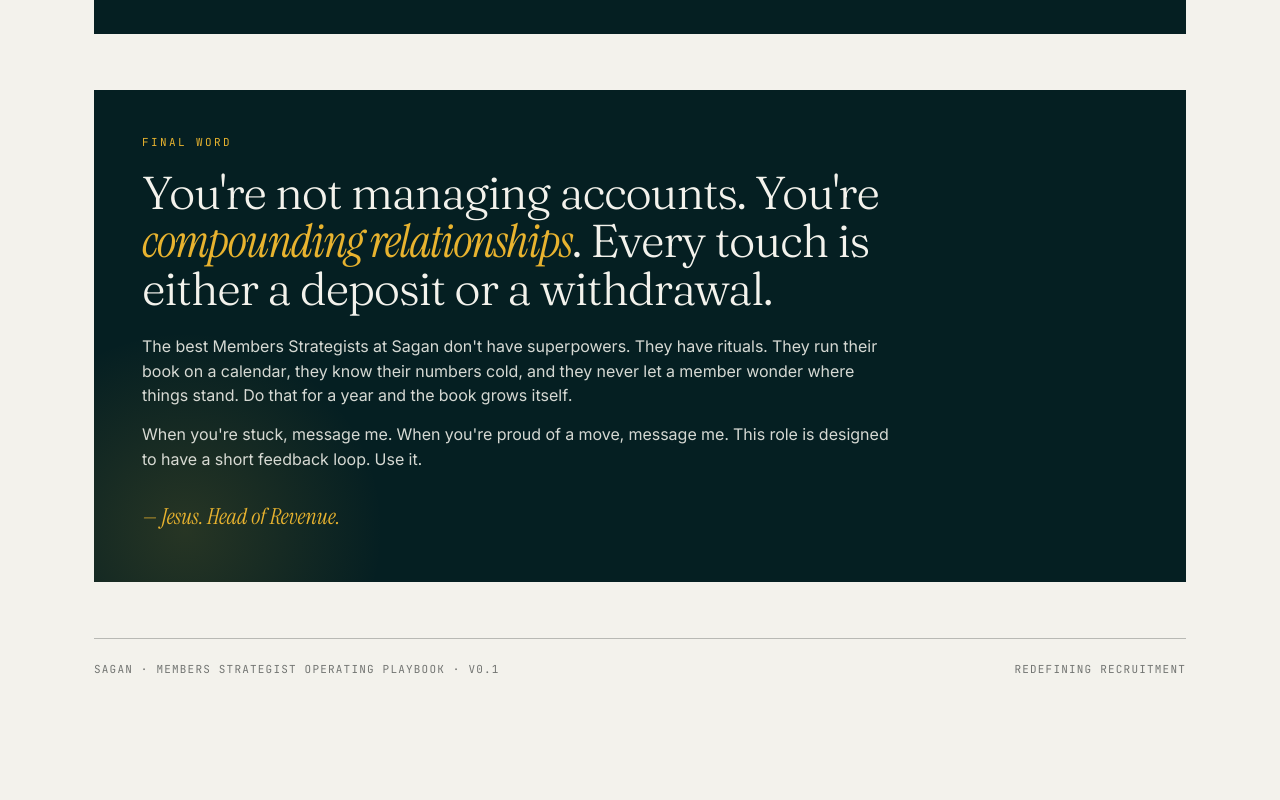
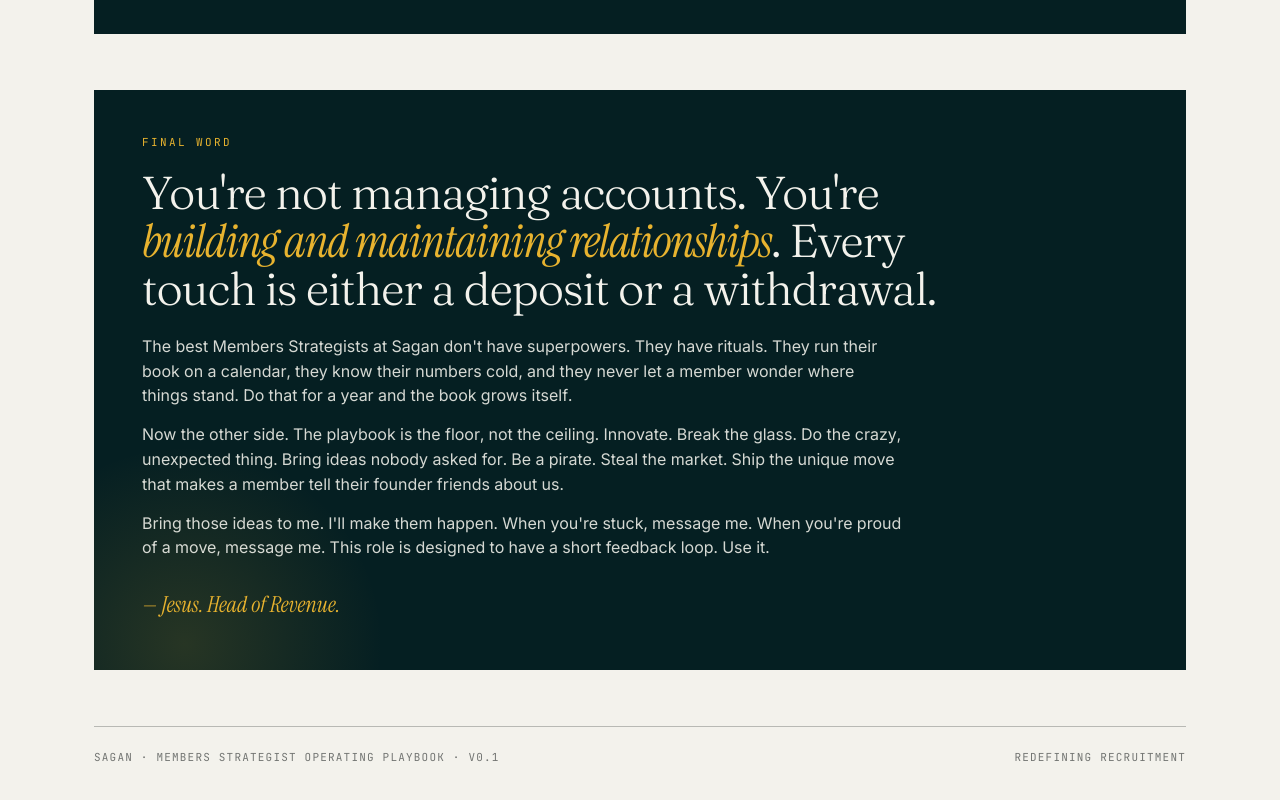
Before and after one commit to wg-dotcom/sagan-members-strategist-playbook, a plain HTML site: page index.html in a window 1280 px wide. Shown: the part 7498-8298 px from the top of the page. Before the commit the page ends 8236 px from the top, so only its background shows below. Drawn offline with Linux system fonts and the light colour scheme.

Commit message:
Closing: swap 'compounding relationships' for 'building and maintaining relationships' + add pirate/innovate paragraph

```diff
--- a/index.html
+++ b/index.html
@@ -1256,9 +1256,10 @@
   <!-- CLOSING -->
   <section class="closing">
     <div class="lbl">Final word</div>
-    <h3>You're not managing accounts. You're <em>compounding relationships</em>. Every touch is either a deposit or a withdrawal.</h3>
+    <h3>You're not managing accounts. You're <em>building and maintaining relationships</em>. Every touch is either a deposit or a withdrawal.</h3>
     <p>The best Members Strategists at Sagan don't have superpowers. They have rituals. They run their book on a calendar, they know their numbers cold, and they never let a member wonder where things stand. Do that for a year and the book grows itself.</p>
-    <p>When you're stuck, message me. When you're proud of a move, message me. This role is designed to have a short feedback loop. Use it.</p>
+    <p>Now the other side. The playbook is the floor, not the ceiling. Innovate. Break the glass. Do the crazy, unexpected thing. Bring ideas nobody asked for. Be a pirate. Steal the market. Ship the unique move that makes a member tell their founder friends about us.</p>
+    <p>Bring those ideas to me. I'll make them happen. When you're stuck, message me. When you're proud of a move, message me. This role is designed to have a short feedback loop. Use it.</p>
     <div class="signature">— Jesus. Head of Revenue.</div>
   </section>
 
```
